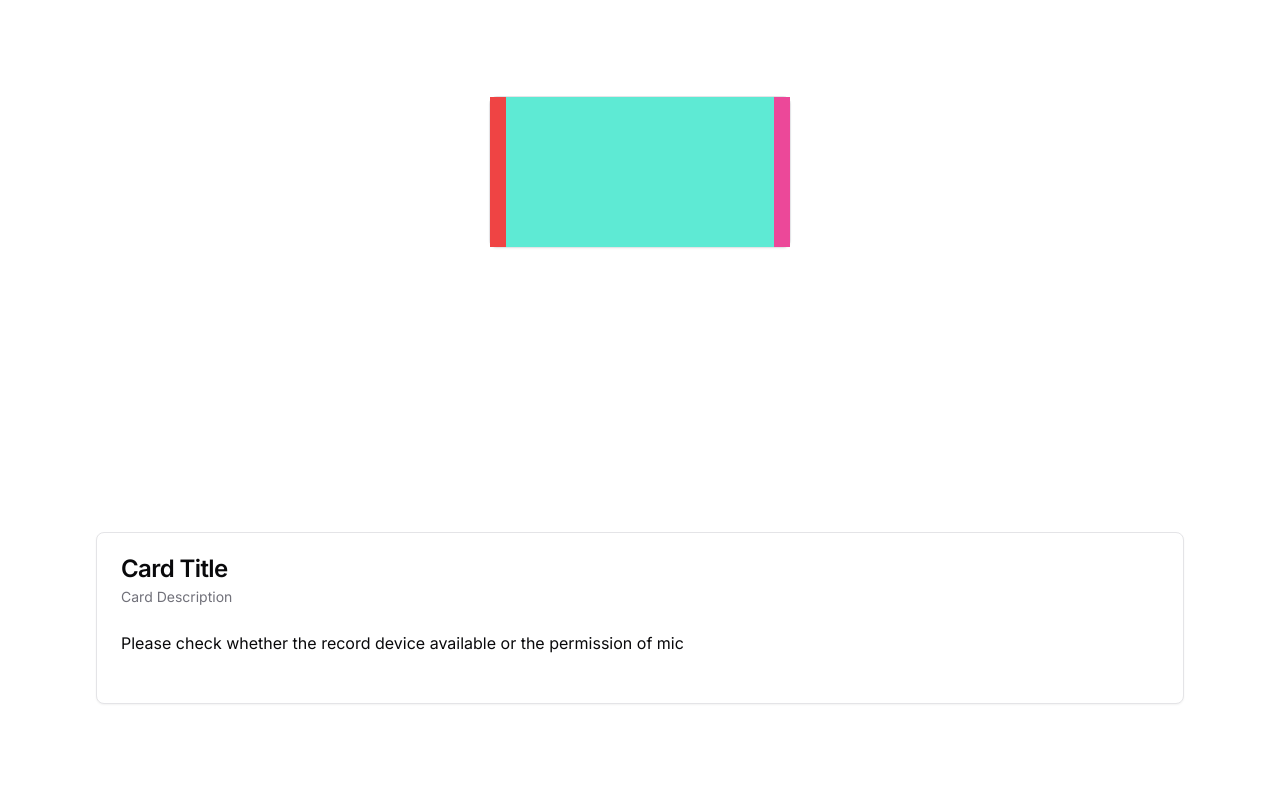
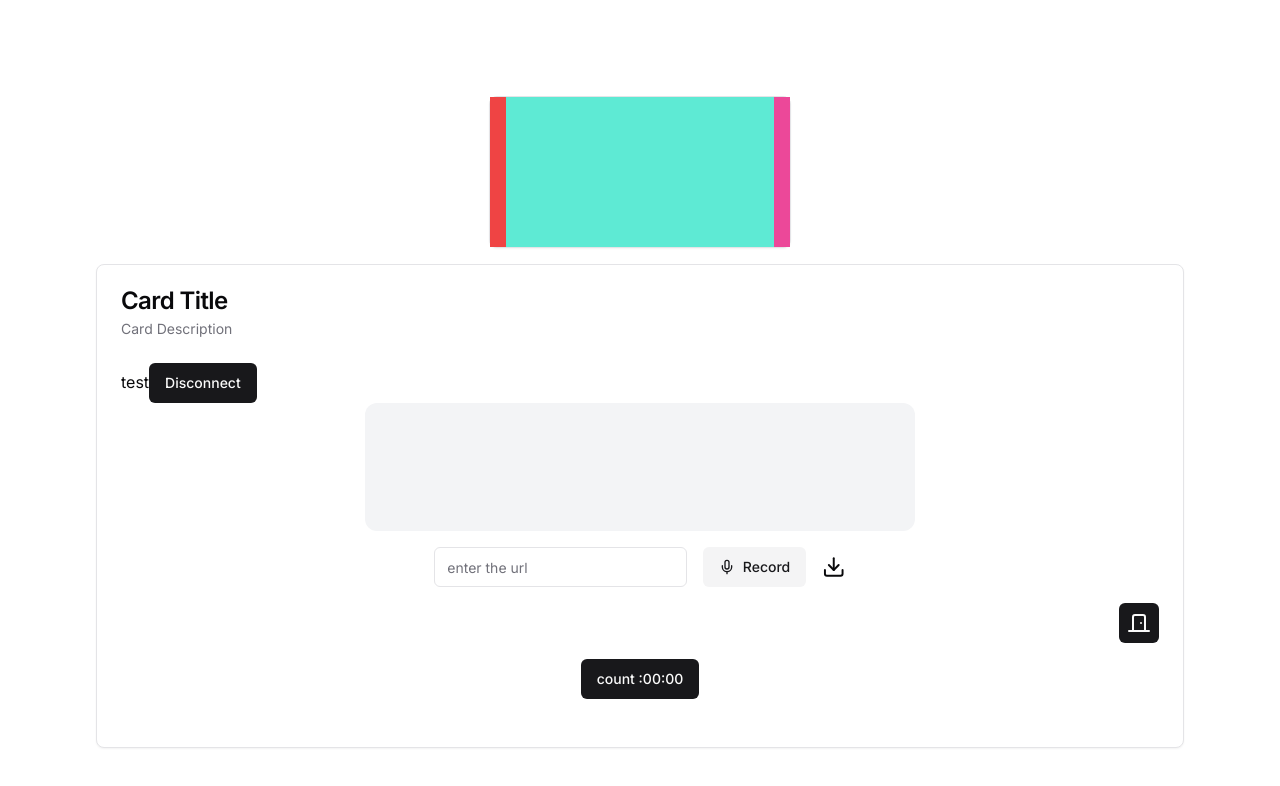
Before and after one commit to OwLu0905/shadowing-record, a Next.js app in the folder frontend/: page / in a window 1280 px wide. Shown: the top 786 px of the page. Built offline with nearby package versions, Linux system fonts and the light colour scheme; no server answers.

Commit message:
fix trigger process

```diff
--- /dev/null
+++ b/frontend/src/app/test/page.tsx
@@ -0,0 +1,3 @@
+export default function Test() {
+  return <div>123</div>;
+}
--- a/frontend/src/hooks/useRecordMedia.tsx
+++ b/frontend/src/hooks/useRecordMedia.tsx
@@ -1,6 +1,7 @@
 import { useCallback, useEffect, useState } from "react";
 import { MEDIA_CONSTRAINT } from "@/lib/constants";
 import useElapsedTime from "./useElapsedTime";
+import { usePathname } from "next/navigation";
 
 const useRecordMedia = () => {
   const [mediaStream, setMediaStream] = useState<MediaStream | null>(null);
@@ -11,42 +12,30 @@ const useRecordMedia = () => {
   const [recordBlob, setRecordBlob] = useState<Blob | null>(null);
   const [recordBlobUrl, setRecordBlobUrl] = useState<string | null>(null);
 
-  const [isReady, setIsReady] = useState(false); // Reintroduced isReady state
+  const [isReady, setIsReady] = useState<boolean | undefined>(undefined);
   const [mediaState, setMediaState] = useState<RecordingState>("inactive");
 
-  // NOTE: integrate the timer
+  const pathname = usePathname();
+
   const { time, startTimer, resetTimer, activeTimer } = useElapsedTime({
     targetSec: 100,
     type: "mm:ss",
   });
 
-  /** Function to initialize media stream and recorder */
-  const initMediaStream = useCallback(async () => {
-    setIsReady(false);
-    try {
-      const stream = await navigator.mediaDevices.getUserMedia(
-        MEDIA_CONSTRAINT
-      );
-      setMediaStream(stream);
-      const recorder = new MediaRecorder(stream);
-      setMediaRecorder(recorder);
-      setIsReady(true);
-    } catch (err) {
-      console.error("Error accessing media devices:", err);
-      setIsReady(false);
-    }
-  }, []);
+  const disconnect = useCallback(() => {
+    mediaStream?.getTracks().forEach((track) => track.stop());
+  }, [mediaStream]);
 
+  // NOTE: cleanup when page changed
   useEffect(() => {
-    initMediaStream();
+    return () => {
+      disconnect();
+      if (recordBlobUrl) {
+        URL.revokeObjectURL(recordBlobUrl);
+      }
+    };
+  }, [disconnect, pathname]);
 
-    return () => {
-      mediaStream?.getTracks().forEach((track) => track.stop());
-      setIsReady(false); // Reset isReady when cleaning up
-    };
-  }, [initMediaStream]);
-
-  // Setup event listeners for the media recorder.
   useEffect(() => {
     if (!mediaRecorder) return;
 
@@ -69,25 +58,43 @@ const useRecordMedia = () => {
     };
   }, [mediaRecorder, recordBlobUrl]);
 
-  // Start recording
-  const startRecording = () => {
-    if (!mediaRecorder || mediaState === "recording") return;
-    mediaRecorder.start();
-    startTimer();
-    setMediaState("recording");
+  const startRecording = async () => {
+    if (mediaState === "recording") return;
+
+    if (mediaRecorder === null) {
+      setIsReady(undefined);
+      try {
+        const stream = await navigator.mediaDevices.getUserMedia(
+          MEDIA_CONSTRAINT
+        );
+        setMediaStream(stream);
+        const recorder = new MediaRecorder(stream);
+        recorder.start();
+        setMediaRecorder(recorder);
+        startTimer();
+        setMediaState("recording");
+        setIsReady(true);
+      } catch (err) {
+        console.error("Error accessing media devices:", err);
+        setIsReady(false);
+      }
+    } else {
+      mediaRecorder.start();
+      startTimer();
+      setMediaState("recording");
+    }
   };
 
-  // Stop recording
   const stopRecording = () => {
     if (!mediaRecorder) return;
     if (mediaState === "recording" || mediaState === "paused") {
       mediaRecorder.stop();
       resetTimer();
       setMediaState("inactive");
+      disconnect();
     }
   };
 
-  // Pause recording
   const pauseRecording = () => {
     if (!mediaRecorder || mediaState !== "recording") return;
     mediaRecorder.pause();
@@ -95,7 +102,6 @@ const useRecordMedia = () => {
     setMediaState("paused");
   };
 
-  // Resume recording
   const resumeRecording = () => {
     if (!mediaRecorder || mediaState !== "paused") return;
     mediaRecorder.resume();
@@ -111,8 +117,8 @@ const useRecordMedia = () => {
     setMediaState("inactive");
     resetTimer();
   }, []);
-  // Disconnect and cleanup
-  const disconnect = useCallback(() => {
+
+  const cleanupResources = useCallback(() => {
     mediaStream?.getTracks().forEach((track) => track.stop());
     setMediaStream(null);
     setMediaRecorder(null);
@@ -145,7 +151,7 @@ const useRecordMedia = () => {
       pause: pauseRecording,
       resume: resumeRecording,
       disconnect: disconnect,
-      initialize: initMediaStream,
+      cleanup: cleanupResources,
     },
     timer: {
       time,
--- a/frontend/src/view/Record/Record.tsx
+++ b/frontend/src/view/Record/Record.tsx
@@ -13,6 +13,7 @@ import {
 import { Button } from "@/components/ui/button";
 import useRecordMedia from "@/hooks/useRecordMedia";
 import useElapsedTime from "@/hooks/useElapsedTime";
+import Link from "next/link";
 
 const Record = () => {
   const { data, state, utils, timer } = useRecordMedia();
@@ -21,11 +22,11 @@ const Record = () => {
   const isAvailable = state.deviceState;
   const time = timer.time;
 
-  const { start, stop, pause, resume, disconnect, initialize } = utils;
+  const { start, stop, pause, resume, disconnect, cleanup } = utils;
 
   const canvasRef = useRef<HTMLCanvasElement>(null);
 
-  if (!isAvailable)
+  if (isAvailable === false)
     return (
       <div>
         Please check whether the record device available or the permission of
@@ -35,6 +36,8 @@ const Record = () => {
 
   return (
     <div>
+      <Link href="/test">test</Link>
+      <Button onClick={cleanup}>Disconnect</Button>
       <div className="flex flex-col gap-4 items-center">
         <div className="flex flex-col ">
           {mediaState !== "inactive" ? (
```
